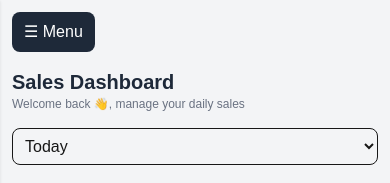
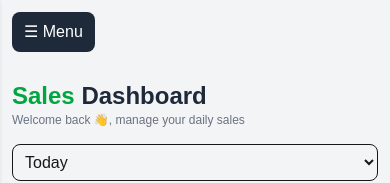
Before and after one commit to rillygulma/Shop-Manager, a Next.js app: page /sales in a window 390 px wide. Shown: the top 183 px of the page. Built offline with nearby package versions, Linux system fonts and the light colour scheme; no server answers; the database is empty.

Commit message:
Added mobile sidebar close (X button) to Admin Dashboard

```diff
--- a/app/admin/page.tsx
+++ b/app/admin/page.tsx
@@ -63,12 +63,10 @@ export default function Admin() {
 
       const formattedExpenses = Array.isArray(expensesData)
         ? expensesData
-            .map(
-              (e: Partial<Expense> & { createdAt?: string }) => ({
+            .map((e: Partial<Expense> & { createdAt?: string }) => ({
               ...e,
               date: e.date || e.createdAt || "",
-              })
-            )
+            }))
             .filter((e): e is Expense => !!e._id)
         : [];
 
@@ -190,28 +188,48 @@ export default function Admin() {
   return (
     <div className="flex min-h-screen bg-gray-100">
       {/* Sidebar */}
+      {/* Sidebar */}
 <div
-        className={`fixed md:static z-40 top-0 left-0 h-full w-64 bg-white shadow-md p-5 flex flex-col gap-4 transform transition-transform ${sidebarOpen ? "translate-x-0" : "-translate-x-full md:translate-x-0"}`}
+  className={`fixed md:static z-40 top-0 left-0 h-full w-64 bg-white shadow-md p-5 flex flex-col gap-4 transform transition-transform ${
+    sidebarOpen ? "translate-x-0" : "-translate-x-full md:translate-x-0"
+  }`}
 >
-        <h1 className="text-xl font-bold text-gray-800 mb-6">Dashboard</h1>
+  {/* ✅ MOBILE CLOSE BUTTON (ADDED) */}
+  <div className="flex justify-end md:hidden">
+    <button
+      onClick={() => setSidebarOpen(false)}
+      className="p-2 rounded-lg hover:bg-gray-100"
+    >
+      <X size={22} />
+    </button>
+  </div>
+
+  <h1 className="mt-3 text-2xl font-bold">
+    <span className="text-green-600">Admin</span>{" "}
+    <span className="text-gray-800">Dashboard</span>
+  </h1>
+
   <button
     onClick={() => setShowModal(true)}
     className="w-full text-left bg-blue-600 text-white px-4 py-2 rounded-lg hover:bg-blue-700 transition"
   >
     Add Staff
   </button>
+
   <button
     onClick={() => (window.location.href = "/expenses")}
     className="w-full text-left bg-green-600 text-white px-4 py-2 rounded-lg hover:bg-green-700 transition"
   >
     Add Expense
   </button>
+
   <button
     onClick={handleFetchUsers}
     className="w-full text-left bg-purple-600 text-white px-4 py-2 rounded-lg hover:bg-purple-700 transition"
   >
     Manage Users
   </button>
+
   <button
     onClick={handleLogout}
     className="w-full text-left bg-red-600 text-white px-4 py-2 rounded-lg hover:bg-red-700 transition"
@@ -237,9 +255,10 @@ export default function Admin() {
               <Menu />
             </button>
             <div>
-              <h2 className="text-2xl font-bold text-gray-800">
-                Admin Dashboard
-              </h2>
+              <h1 className="mt-3 text-2xl font-bold">
+                <span className="text-green-600">Admin</span>{" "}
+                <span className="text-gray-800">Dashboard</span>
+              </h1>
               <p className="text-gray-500 text-sm">
                 Monitor your shop performance 📊
               </p>
--- a/app/sales/page.tsx
+++ b/app/sales/page.tsx
@@ -86,7 +86,10 @@ export default function Sales() {
         >
           ✖ Close
         </button>
-
+        <h1 className="mt-3 text-2xl font-bold">
+          <span className="text-green-600">Sales</span>{" "}
+          <span className="text-gray-800">Dashboard</span>
+        </h1>
         <div className="flex flex-col gap-4 mt-10">
           <button
             onClick={() => router.push("/sales/add")}
@@ -127,8 +130,9 @@ export default function Sales() {
         {/* Header */}
         <div className="flex flex-col sm:flex-row sm:justify-between sm:items-center gap-4 mb-6">
           <div>
-            <h1 className="text-xl sm:text-2xl font-bold text-gray-800">
-              Sales Dashboard
+            <h1 className="mt-3 text-2xl font-bold">
+              <span className="text-green-600">Sales</span>{" "}
+              <span className="text-gray-800">Dashboard</span>
             </h1>
             <p className="text-gray-500 text-xs sm:text-sm">
               Welcome back 👋, manage your daily sales
```
Lines whose indentation alone changed are shown as unchanged.
